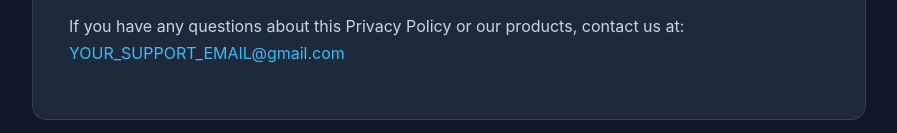
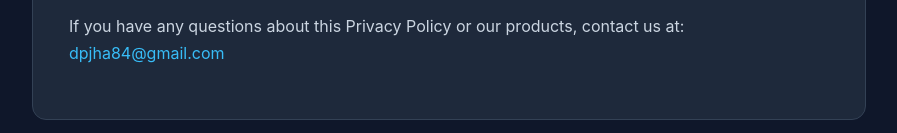
Before and after one commit to dpjha84/pixelpocket, a plain HTML site: page privacy.html in a window 1280 px wide. Shown: the part 1469-1602 px from the top of the page, without its empty margins (191-1088 px from the left). Drawn offline with Linux system fonts and the light colour scheme.

Commit message:
Update contact email in privacy policy

```diff
--- a/privacy.html
+++ b/privacy.html
@@ -63,7 +63,7 @@
     <p>We may update this Privacy Policy from time to time as we release new apps, web tools, or features. Any updates will be posted on this page with a revised effective date.</p>
 
     <h2>6. Contact Us</h2>
-    <p>If you have any questions about this Privacy Policy or our products, contact us at: <a href="mailto:YOUR_SUPPORT_EMAIL@gmail.com">YOUR_SUPPORT_EMAIL@gmail.com</a></p>
+    <p>If you have any questions about this Privacy Policy or our products, contact us at: <a href="mailto:dpjha84@gmail.com">dpjha84@gmail.com</a></p>
   </div>
 </body>
 </html>
```
